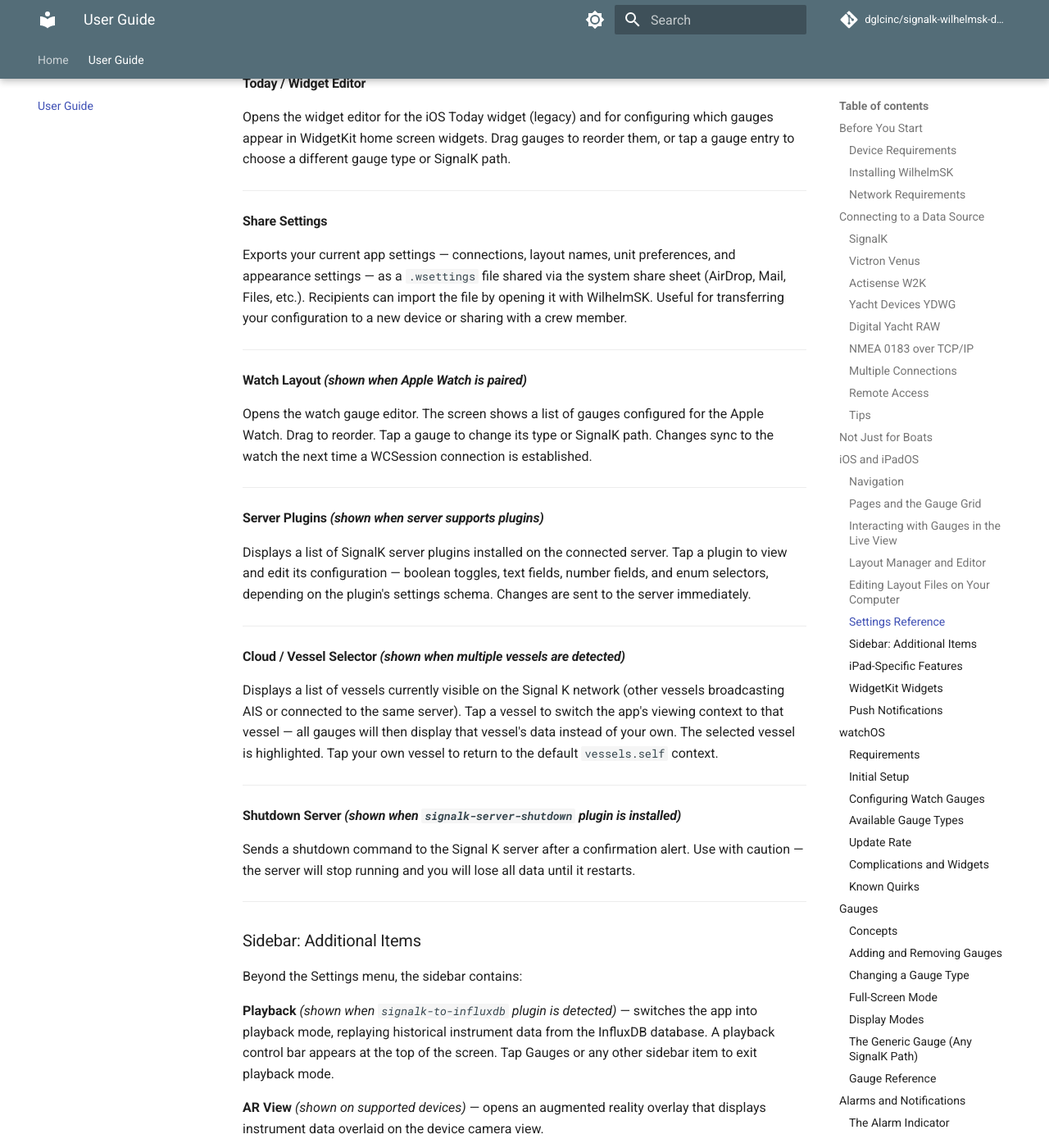
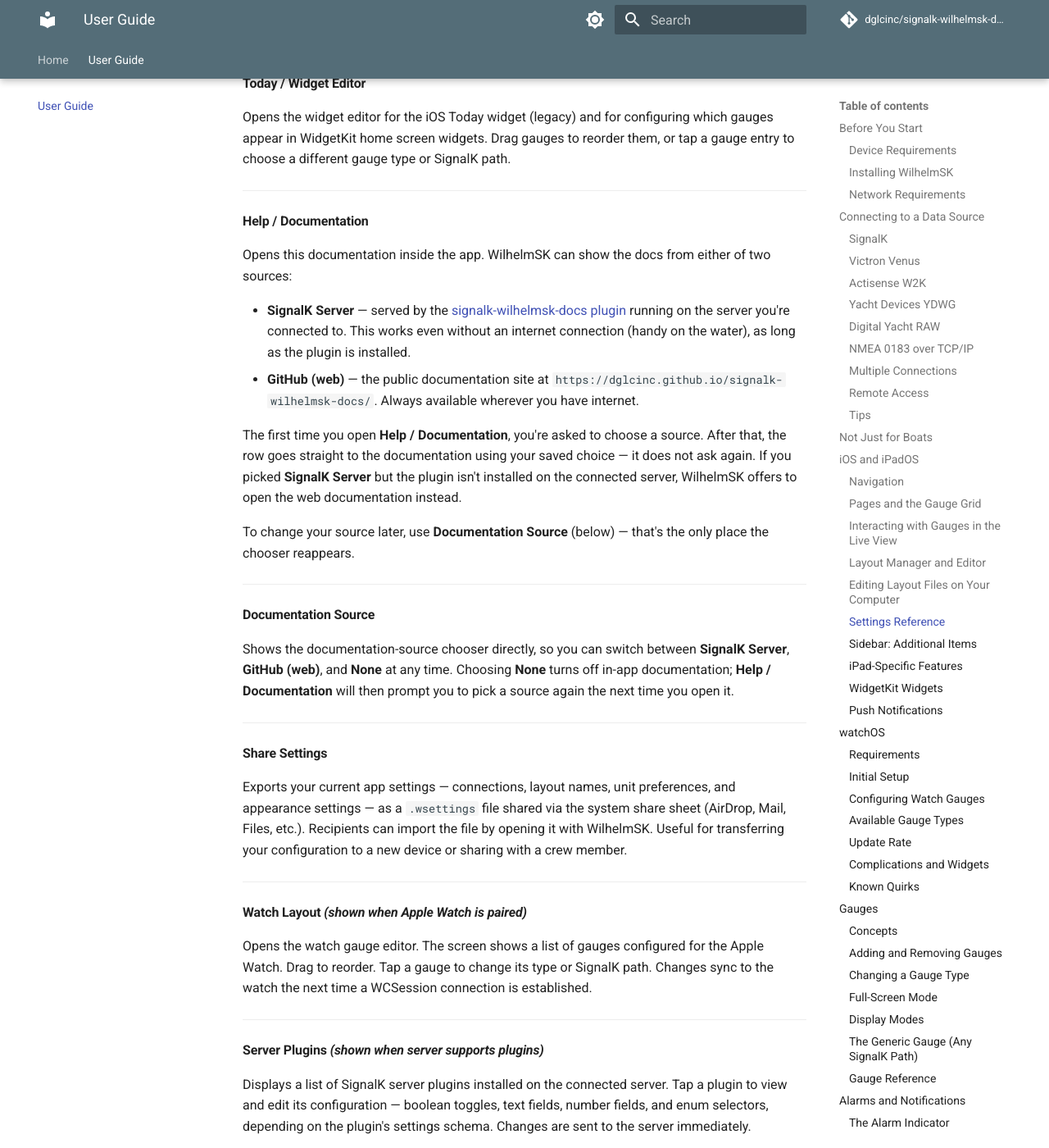
Before and after one commit to dglcinc/signalk-wilhelmsk-docs, an MkDocs documentation site: the page built from docs/user-guide.md, in a window 1280 px wide and 1400 px high, scrolled down 20129 px. Shown: the whole window at 82% size. Built offline with MkDocs 1.6.1 and Material for MkDocs 9.7.7, drawn with Linux system fonts in a browser that asks for light colours; comment, search, counter and statistics services are not loaded.

Commit message:
docs(user-guide): document Help / Documentation source behavior (#18)
Add Settings Reference entries for Help / Documentation and Documentation
Source: the source is chosen once (or when None), Help then opens the docs
directly, and the chooser only reappears via Documentation Source. Rebuild the
bundled plugin/public/ to match.

Co-authored-by: Claude Sonnet 4.6 <noreply@anthropic.com>

```diff
--- a/docs/user-guide.md
+++ b/docs/user-guide.md
@@ -636,6 +636,25 @@ Sets the display unit for each measurement category. Changes apply globally to a
 #### Today / Widget Editor
 
 Opens the widget editor for the iOS Today widget (legacy) and for configuring which gauges appear in WidgetKit home screen widgets. Drag gauges to reorder them, or tap a gauge entry to choose a different gauge type or SignalK path.
+
+---
+
+#### Help / Documentation
+
+Opens this documentation inside the app. WilhelmSK can show the docs from either of two sources:
+
+- **SignalK Server** — served by the [signalk-wilhelmsk-docs plugin](#server-plugins) running on the server you're connected to. This works even without an internet connection (handy on the water), as long as the plugin is installed.
+- **GitHub (web)** — the public documentation site at `https://dglcinc.github.io/signalk-wilhelmsk-docs/`. Always available wherever you have internet.
+
+The first time you open **Help / Documentation**, you're asked to choose a source. After that, the row goes straight to the documentation using your saved choice — it does not ask again. If you picked **SignalK Server** but the plugin isn't installed on the connected server, WilhelmSK offers to open the web documentation instead.
+
+To change your source later, use **Documentation Source** (below) — that's the only place the chooser reappears.
+
+---
+
+#### Documentation Source
+
+Shows the documentation-source chooser directly, so you can switch between **SignalK Server**, **GitHub (web)**, and **None** at any time. Choosing **None** turns off in-app documentation; **Help / Documentation** will then prompt you to pick a source again the next time you open it.
 
 ---
 
```
Also changed, not shown: plugin/public/user-guide/index.html (+12 -0 lines), 1 other file.
